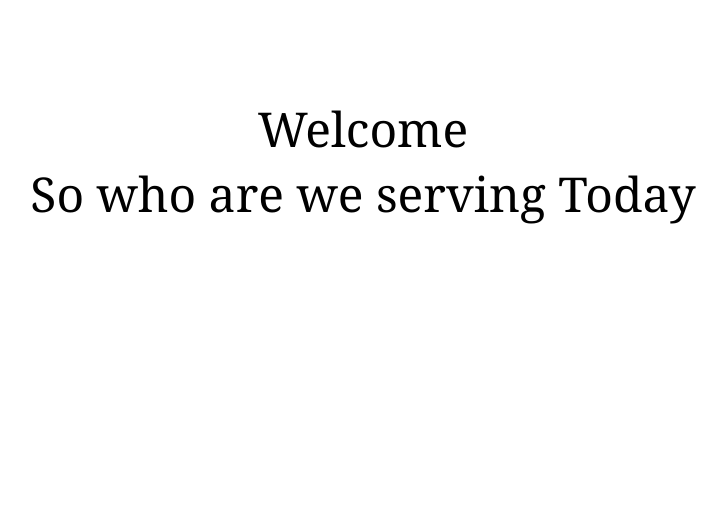
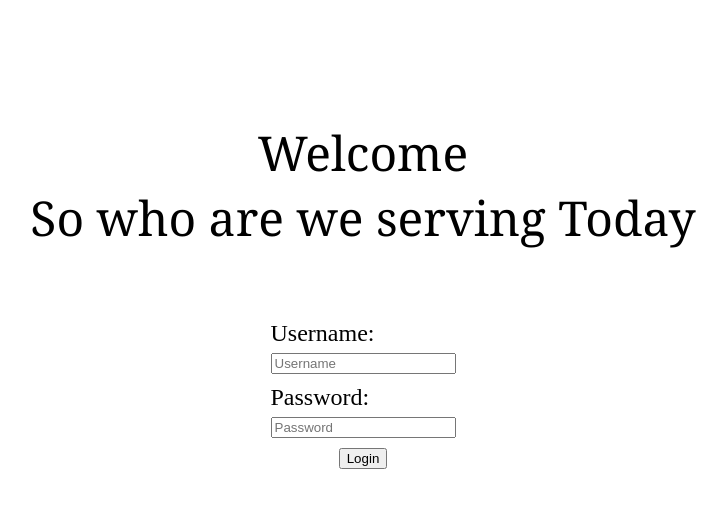
Before and after one commit to Krish6190/Workit, a Next.js app: page / in a window 1280 px wide. Shown: the top 508 px of the page, without its empty margins (277-1004 px from the left). Built offline with nearby package versions, Linux system fonts and the light colour scheme.

Commit message:
Login page

```diff
--- /dev/null
+++ b/app/Authenticate.tsx
@@ -0,0 +1,34 @@
+"use client"
+import { useState } from "react";
+
+export default function Authentication() {
+    let [username, SetUsername] = useState("");
+    let [password, SetPassword] = useState("");
+    async function handleSubmit(e: React.FormEvent<HTMLFormElement>) {
+        e.preventDefault();
+        await fetch("/api/login", {
+            method: "POST",
+            body: JSON.stringify({ username, password })
+        })
+    }
+    return (
+        <form onSubmit={handleSubmit} className="auth-bar">
+            <div>Username:<br></br>
+            <input
+                value={username}
+                onChange={e => SetUsername(e.target.value)}
+                placeholder="Username"
+            />
+            </div>
+            <div>Password:<br></br>
+            <input
+                type="password"
+                value={password}
+                onChange={e => SetPassword(e.target.value)}
+                placeholder="Password"
+            />
+            </div>
+            <button type="submit">Login</button>
+        </form>
+    );
+}
--- /dev/null
+++ b/app/api/login.tsx
@@ -0,0 +1 @@
+//Make a login authenticator
--- a/app/globals.css
+++ b/app/globals.css
@@ -1,9 +1,10 @@
 .welcome{
   font-size: 3em;
   text-align: center;
-  margin: 2em 0 0 0;
+  margin: 2.5em 0 0 0;
   font-family: Georgia, 'Times New Roman', Times, serif;
 }
+
 .results{
   font-size: 1em;
   align-items: center;
@@ -13,3 +14,15 @@
   max-width: 1200;
   margin: auto;
 }
+
+.auth-bar{
+  margin:70px;
+  size: 1em;
+  max-width: 750;
+  font-size: 1.5em;
+  display: flex;
+  flex-direction: column;
+  gap: 10px;
+  align-items: center;
+  justify-content: center;
+}
--- a/app/page.tsx
+++ b/app/page.tsx
@@ -1,11 +1,15 @@
 import Image from "next/image";
+import Authentication from "./Authenticate";
 
 export default function Home() {
   return(
+    <div>
     <div className="welcome">
       Welcome
       <br></br>
       So who are we serving Today
     </div>
+    <Authentication></Authentication>
+    </div>
   );
 }
```
